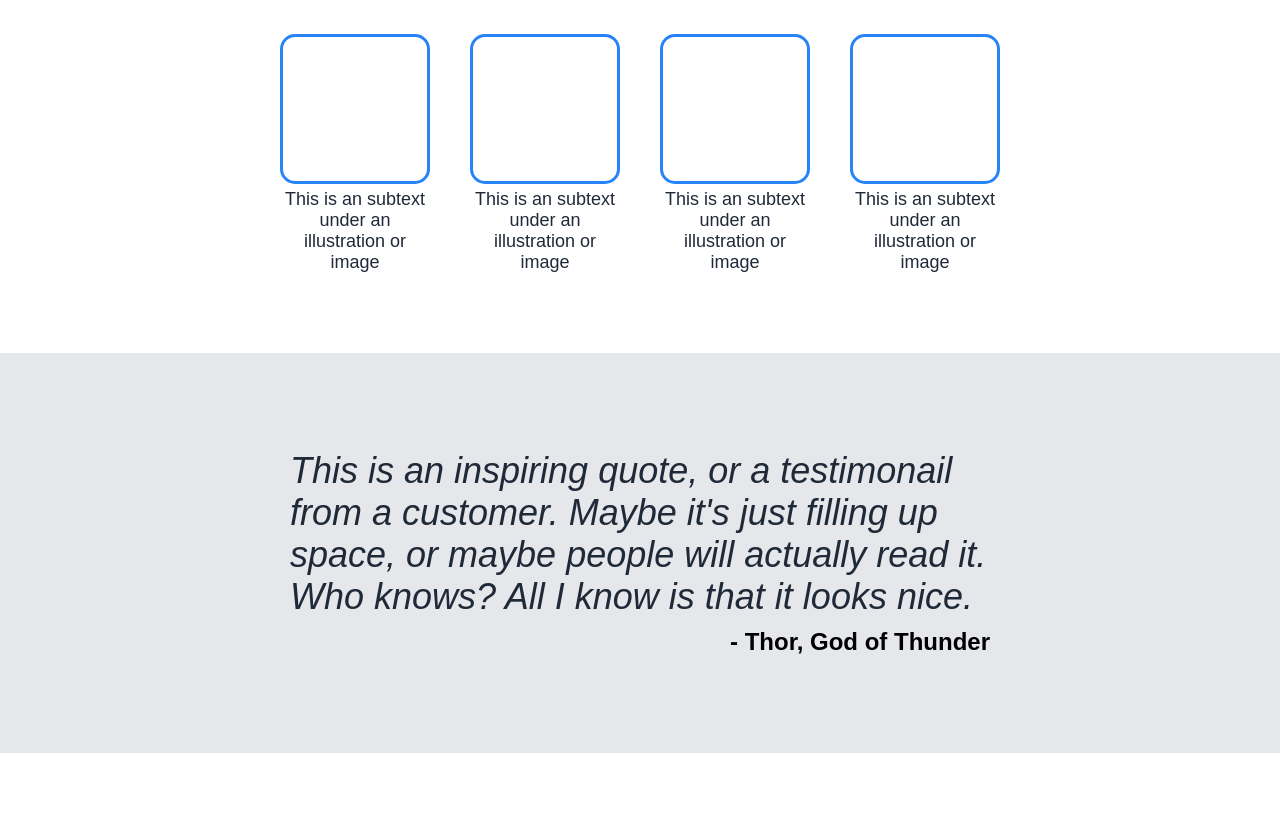
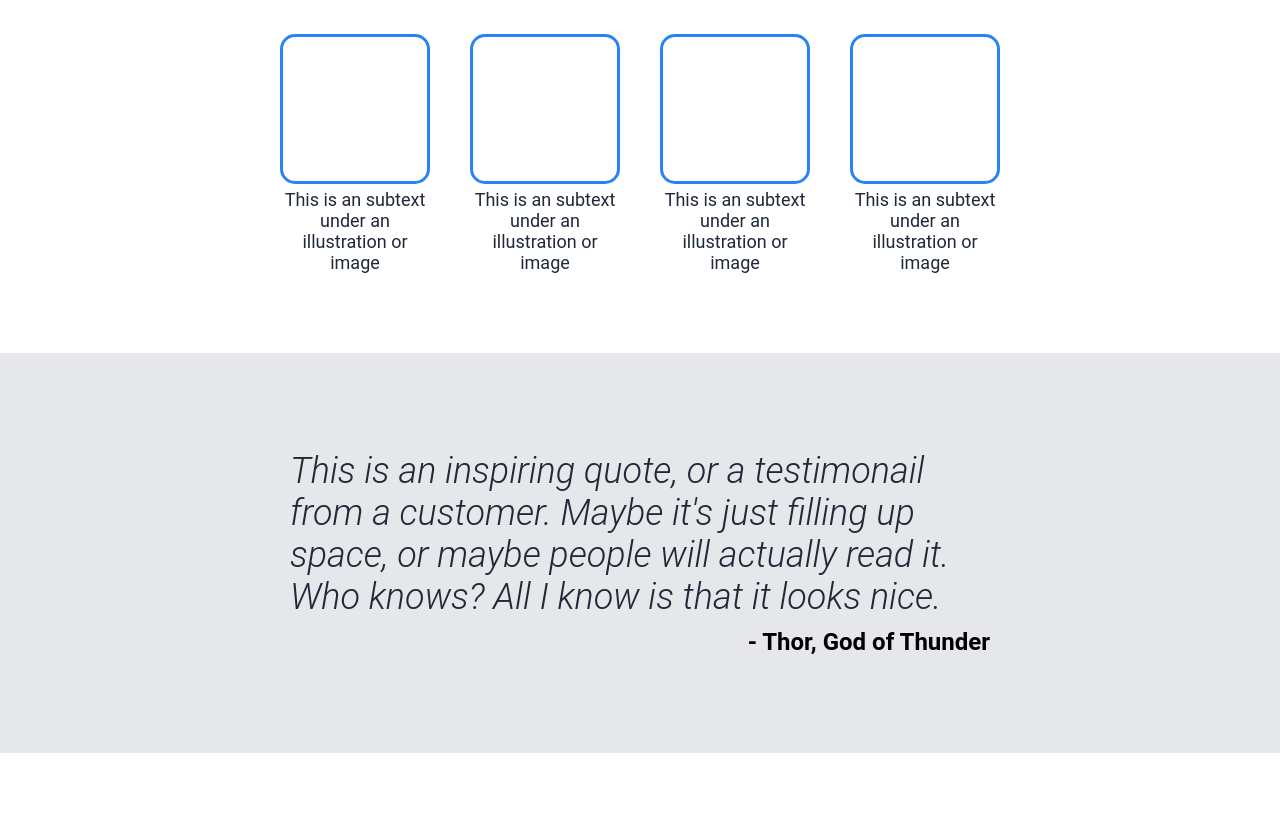
Before and after one commit to Gw3i/landing-page, a plain HTML site: page index.html in a window 1280 px wide. Shown: the part 646-1468 px from the top of the page. Drawn offline with Linux system fonts and the light colour scheme.

Commit message:
Update font-family

```diff
--- a/style.css
+++ b/style.css
@@ -9,7 +9,7 @@ footer {
     margin: 0;
     padding: 0;
     box-sizing: border-box;
-    font-family: Arial, Helvetica, sans-serif;
+    font-family: Roboto, Helvetica, sans-serif;
 }
 
 p {
```
